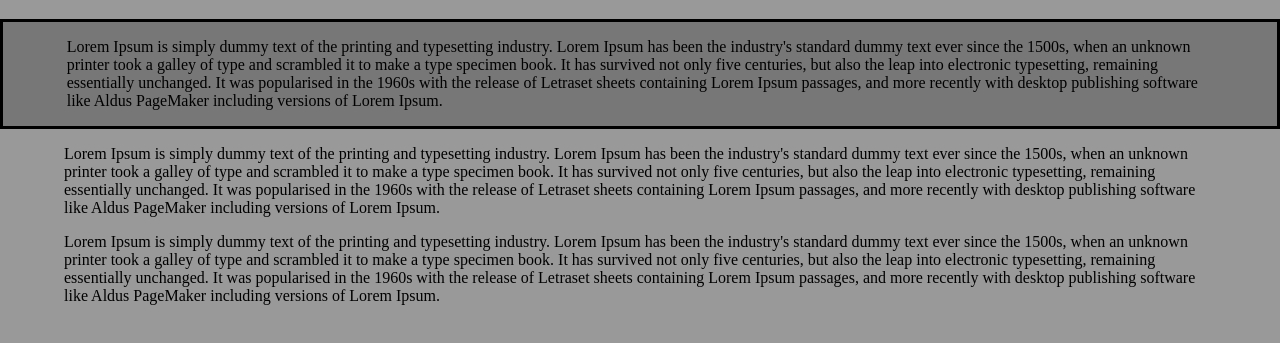
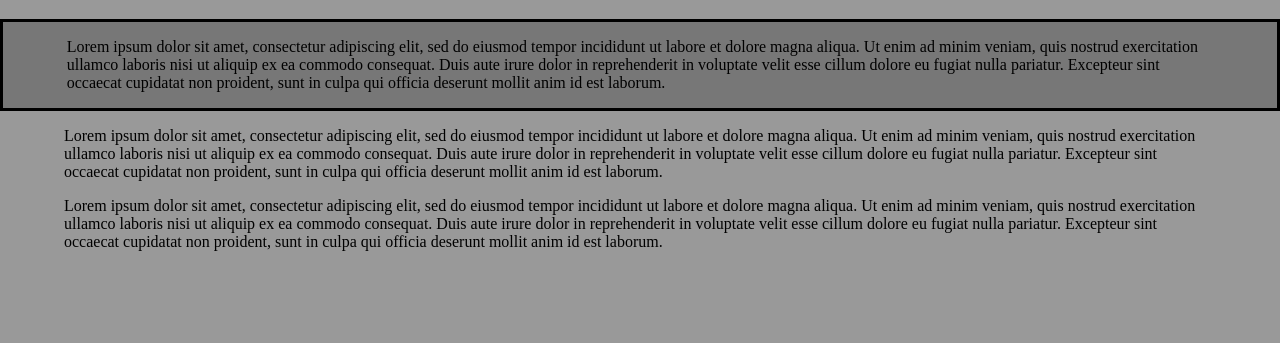
Before and after one commit to KeithMc18/Lab1html, a plain HTML site: page Lab1html/index.html in a window 1280 px wide. Shown: the part 107-450 px from the top of the page. Drawn offline with Linux system fonts and the light colour scheme.

Commit message:
paragraph changed

```diff
--- a/Lab1html/index.html
+++ b/Lab1html/index.html
@@ -19,50 +19,11 @@
     <h2></h2>
 
     <div class="firstdiv">
-        <p>Lorem Ipsum is simply dummy text of the printing
-            and typesetting industry. Lorem Ipsum has been
-          the industry's standard dummy text ever since
-           the 1500s, when an unknown printer took a
-           galley of type and scrambled it to make a
-           type specimen book. It has survived not only
-            five centuries, but also the leap into
-            electronic typesetting, remaining
-            essentially unchanged. It was popularised
-            in the 1960s with the release of Letraset
-            sheets containing Lorem Ipsum passages,
-            and more recently with desktop publishing
-            software like Aldus PageMaker including
-             versions of Lorem Ipsum.</p>
+        <p>Lorem ipsum dolor sit amet, consectetur adipiscing elit, sed do eiusmod tempor incididunt ut labore et dolore magna aliqua. Ut enim ad minim veniam, quis nostrud exercitation ullamco laboris nisi ut aliquip ex ea commodo consequat. Duis aute irure dolor in reprehenderit in voluptate velit esse cillum dolore eu fugiat nulla pariatur. Excepteur sint occaecat cupidatat non proident, sunt in culpa qui officia deserunt mollit anim id est laborum.</p>
     </div>
-    <p>Lorem Ipsum is simply dummy text of the printing
-            and typesetting industry. Lorem Ipsum has been
-          the industry's standard dummy text ever since
-           the 1500s, when an unknown printer took a
-           galley of type and scrambled it to make a
-           type specimen book. It has survived not only
-            five centuries, but also the leap into
-            electronic typesetting, remaining
-            essentially unchanged. It was popularised
-            in the 1960s with the release of Letraset
-            sheets containing Lorem Ipsum passages,
-            and more recently with desktop publishing
-            software like Aldus PageMaker including
-             versions of Lorem Ipsum.</p>
+    <p>Lorem ipsum dolor sit amet, consectetur adipiscing elit, sed do eiusmod tempor incididunt ut labore et dolore magna aliqua. Ut enim ad minim veniam, quis nostrud exercitation ullamco laboris nisi ut aliquip ex ea commodo consequat. Duis aute irure dolor in reprehenderit in voluptate velit esse cillum dolore eu fugiat nulla pariatur. Excepteur sint occaecat cupidatat non proident, sunt in culpa qui officia deserunt mollit anim id est laborum.</p>
 
 
-         <p>Lorem Ipsum is simply dummy text of the printing
-                    and typesetting industry. Lorem Ipsum has been
-                  the industry's standard dummy text ever since
-                   the 1500s, when an unknown printer took a
-                   galley of type and scrambled it to make a
-                   type specimen book. It has survived not only
-                    five centuries, but also the leap into
-                    electronic typesetting, remaining
-                    essentially unchanged. It was popularised
-                    in the 1960s with the release of Letraset
-                    sheets containing Lorem Ipsum passages,
-                    and more recently with desktop publishing
-                    software like Aldus PageMaker including
-                     versions of Lorem Ipsum.</p>
+         <p>Lorem ipsum dolor sit amet, consectetur adipiscing elit, sed do eiusmod tempor incididunt ut labore et dolore magna aliqua. Ut enim ad minim veniam, quis nostrud exercitation ullamco laboris nisi ut aliquip ex ea commodo consequat. Duis aute irure dolor in reprehenderit in voluptate velit esse cillum dolore eu fugiat nulla pariatur. Excepteur sint occaecat cupidatat non proident, sunt in culpa qui officia deserunt mollit anim id est laborum.</p>
 </body>
 </html>
```
